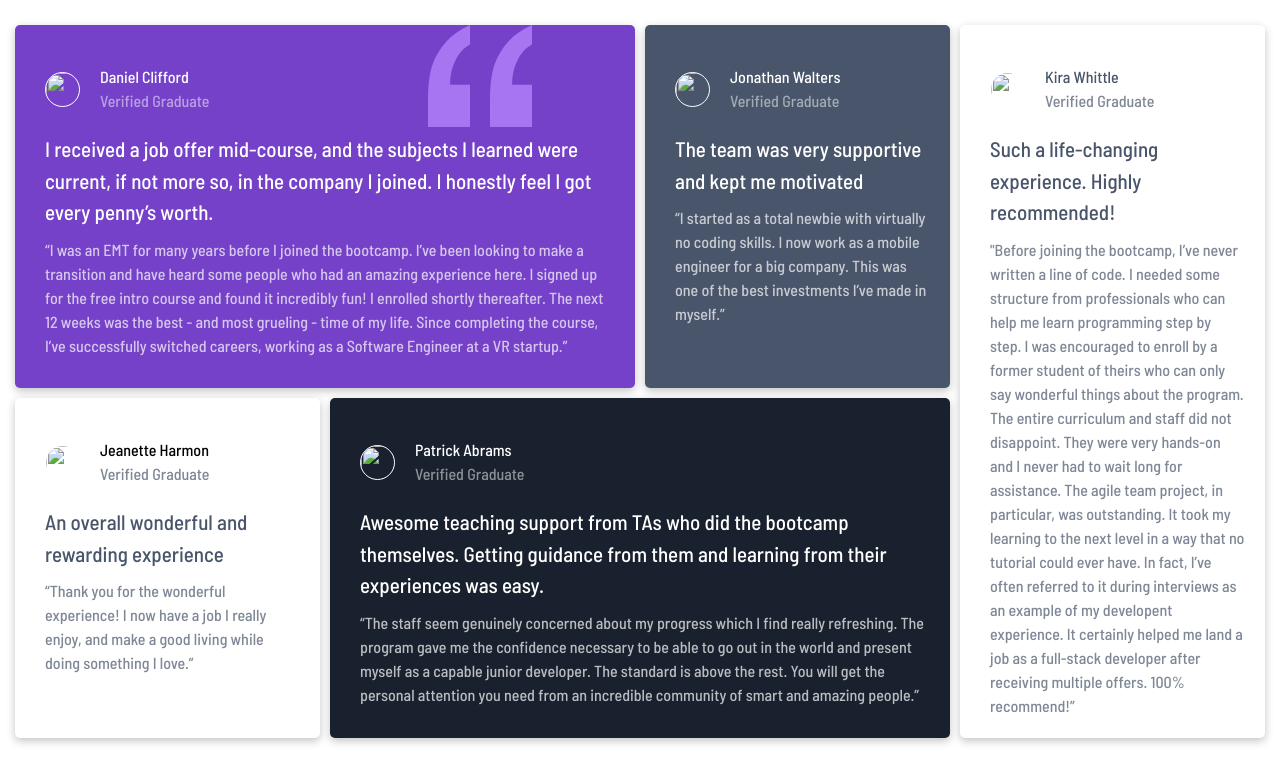
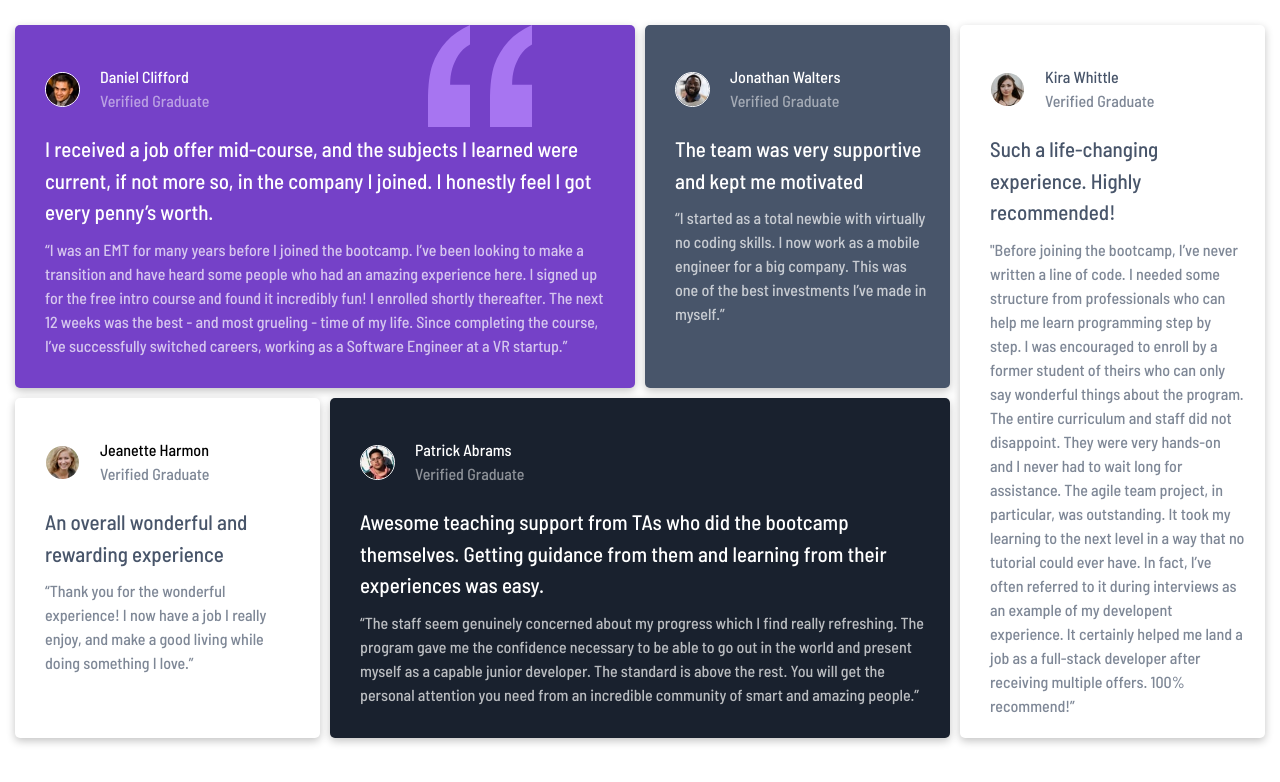
Before and after one commit to harshitBhardwaj97/FM-Testimonial-Grid-Section, a plain HTML site: page index.html in a window 1280 px wide. Drawn offline with Linux system fonts and the light colour scheme; the site is published under a folder, as on GitHub Pages, so addresses that start at the root find nothing.

Commit message:
Images Alt added

```diff
--- a/index.html
+++ b/index.html
@@ -23,7 +23,7 @@
     <div class="container">
       <div class="first item">
         <div class="person__info">
-          <img src="/images/image-daniel.jpg" alt="" />
+          <img src="./images/image-daniel.jpg" alt="Daniel" />
           <div class="person text__white">
             <p class="person__name">Daniel Clifford</p>
             <p class="text__white__lowopactiy">Verified Graduate</p>
@@ -46,7 +46,7 @@
       </div>
       <div class="second item">
         <div class="person__info">
-          <img src="/images/image-jonathan.jpg" alt="" />
+          <img src="./images/image-jonathan.jpg" alt="Jonathan" />
           <div class="person text__white">
             <p class="person__name">Jonathan Walters</p>
             <p class="text__white__lowopactiy">Verified Graduate</p>
@@ -63,7 +63,7 @@
       </div>
       <div class="third item">
         <div class="person__info">
-          <img src="/images/image-jeanette.jpg" alt="" />
+          <img src="./images/image-jeanette.jpg" alt="Jeanette" />
           <div class="person text-dark">
             <p class="person__name">Jeanette Harmon</p>
             <p class="text__dark__lowopactiy">Verified Graduate</p>
@@ -79,7 +79,7 @@
       </div>
       <div class="fourth item">
         <div class="person__info">
-          <img src="/images/image-patrick.jpg" alt="" />
+          <img src="./images/image-patrick.jpg" alt="Patrick" />
           <div class="person">
             <p class="person__name text__white">Patrick Abrams</p>
             <p class="text__white__lowopactiy">Verified Graduate</p>
@@ -101,7 +101,7 @@
       </div>
       <div class="fifth item">
         <div class="person__info">
-          <img src="/images/image-kira.jpg" alt="" />
+          <img src="./images/image-kira.jpg" alt="Kira" />
           <div class="person text__dark">
             <p class="person__name">Kira Whittle</p>
             <p class="text__dark__lowopactiy">Verified Graduate</p>
```
